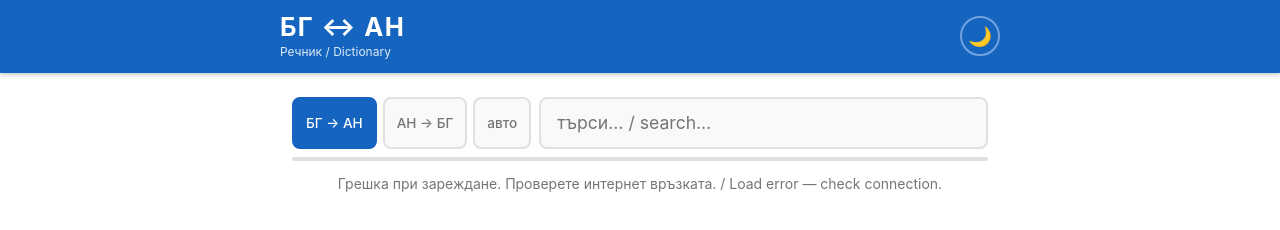
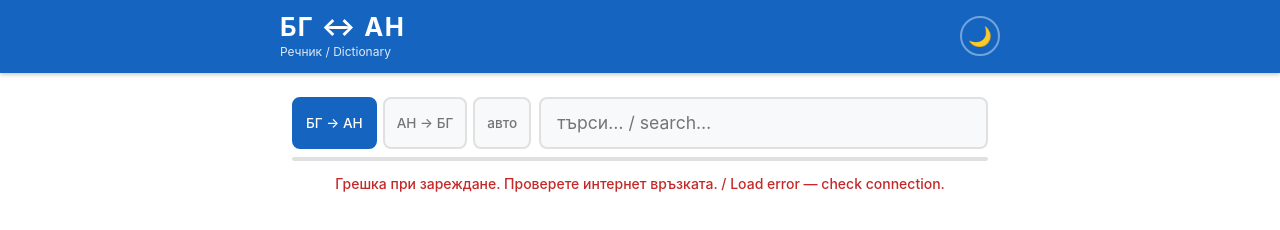
Before and after one commit to kfet/bg-en, a website built with Vite: page index.html in a window 1280 px wide. Built offline with nearby package versions, Linux system fonts and the light colour scheme; files whose address does not match are found by name.

Commit message:
feat: error state styling for status bar
setStatus(msg, error=true) adds .status-error class → red text.
Used for load failure message. Fallback color var in case CSS var missing.

```diff
--- a/src/main.ts
+++ b/src/main.ts
@@ -317,9 +317,10 @@ function setProgress(pct: number): void {
 
 // ── Boot / data loading ──────────────────────────────────────────────────────
 
-function setStatus(msg: string): void {
+function setStatus(msg: string, error = false): void {
   statusBar.textContent = msg
   statusBar.classList.toggle('hidden', !msg)
+  statusBar.classList.toggle('status-error', error)
 }
 
 async function boot(): Promise<void> {
@@ -343,7 +344,7 @@ async function boot(): Promise<void> {
       }
     })
   } catch (err) {
-    setStatus('Грешка при зареждане. Проверете интернет връзката. / Load error — check connection.')
+    setStatus('Грешка при зареждане. Проверете интернет връзката. / Load error — check connection.', true)
     console.error(err)
   }
 }
--- a/src/style.css
+++ b/src/style.css
@@ -285,6 +285,11 @@ main {
   pointer-events: none;
 }
 
+.status-bar.status-error {
+  color: var(--color-error, #c62828);
+  font-weight: 500;
+}
+
 /* ── Results ─────────────────────────────────────────────────────────────── */
 
 .results {
```
